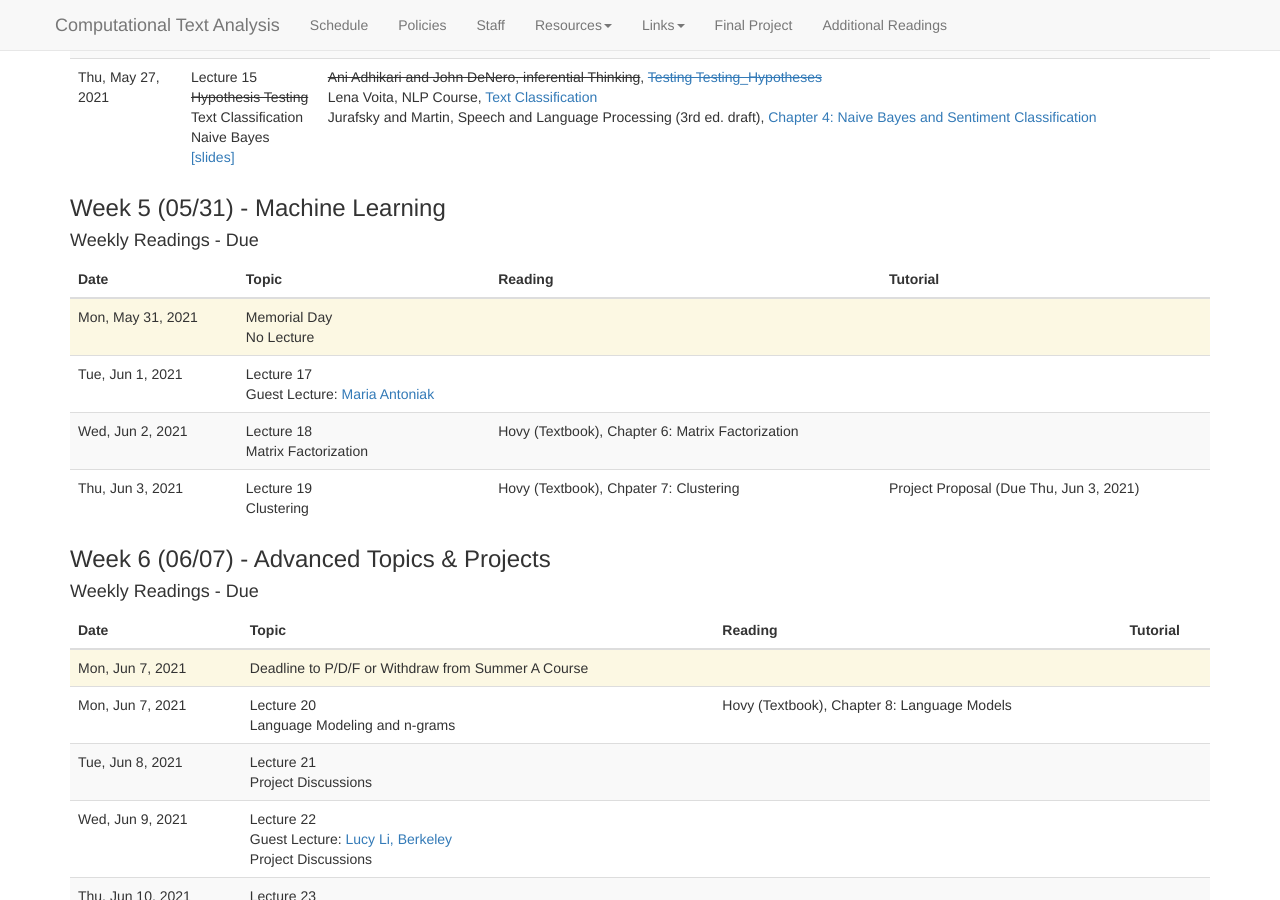
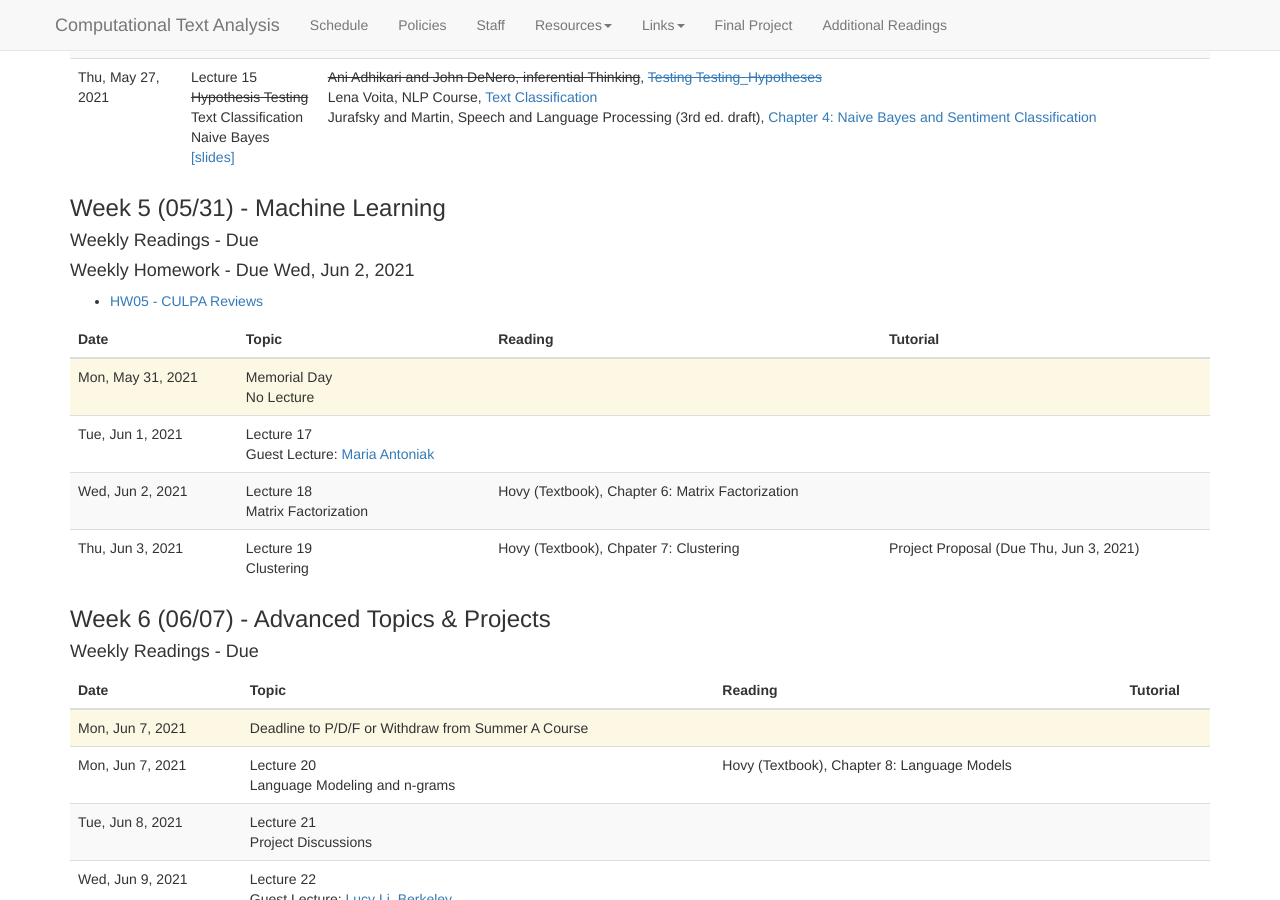
Before and after one commit to BC-COMS-2710/BC-COMS-2710.github.io, a Jekyll site: the page built from schedule.md, in a window 1280 px wide and 900 px high, scrolled down 2672 px. Built offline with Jekyll 4.4.1, drawn with Linux system fonts in a browser that asks for light colours; nearby versions of some CDN libraries.

Commit message:
HW03 added to schedule

```diff
--- a/_data/schedule.yaml
+++ b/_data/schedule.yaml
@@ -356,6 +356,9 @@
           authors: Jurafsky and Martin, Speech and Language Processing (3rd ed. draft)
 -
   name: "Week 5 (05/31) - Machine Learning"
+  homework_title: "HW05 - CULPA Reviews"
+  homework_deadline: 2021-06-02
+  homework_url: https://coms2710.columbiajupyter2.org/hub/user-redirect/git-pull?repo=https%3A%2F%2Fgithub.com%2FBC-COMS-2710%2Fsummer21-material&urlpath=lab%2Ftree%2Fsummer21-material%2Fhomeworks%2FHW03%2FHW03.ipynb&branch=master
   lectures:
     -
       date: 2021-05-31
```
